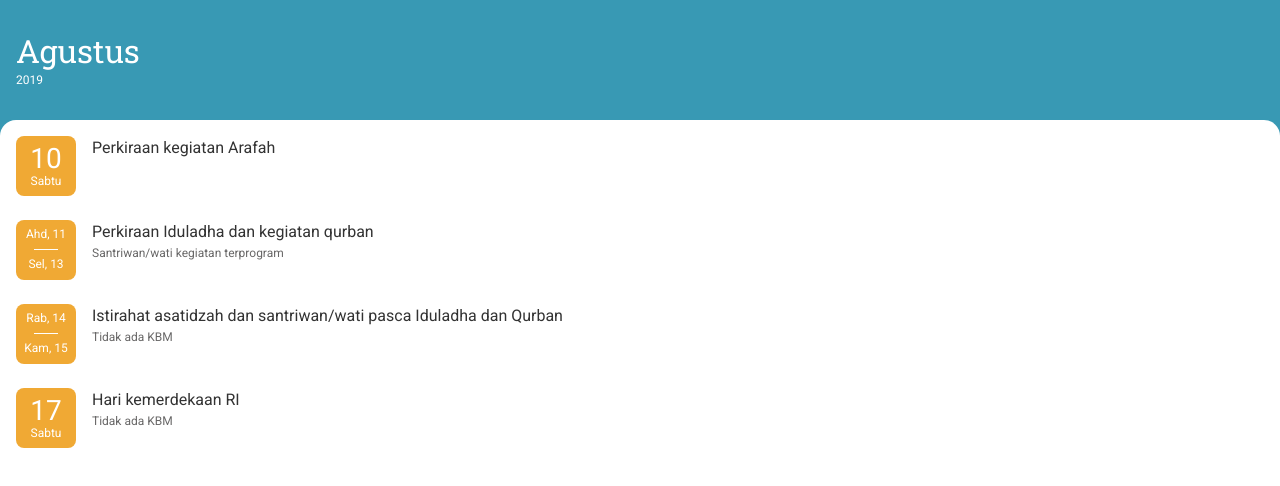
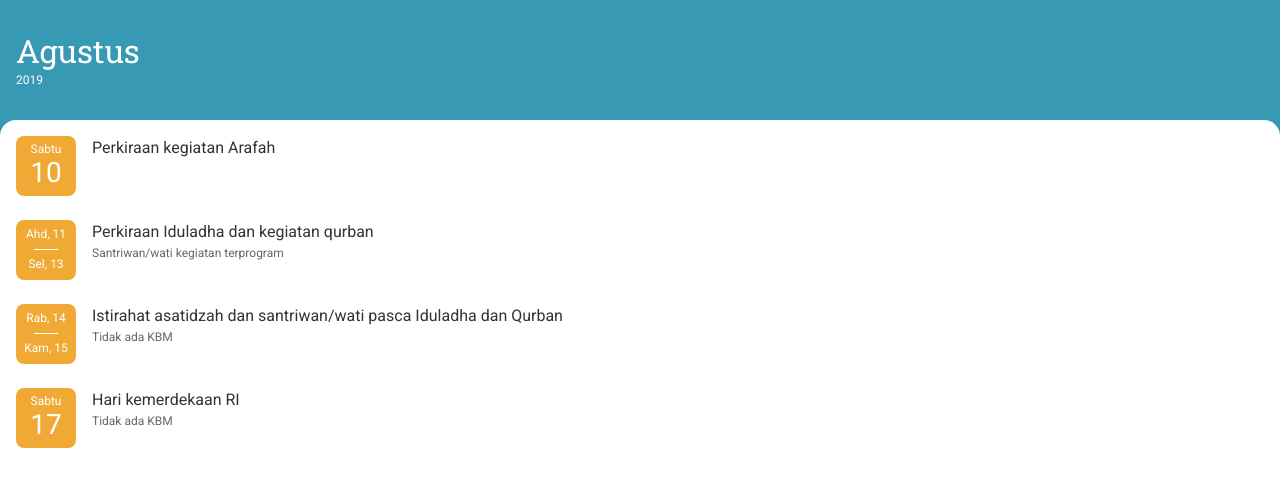
Before and after one commit to miftahafina/kaldik, a React (Create React App) app: page / in a window 1280 px wide. Both pictures are taken after a click on the element "Agustus". Shown: the top 486 px of the page. Built offline with nearby package versions, Linux system fonts and the light colour scheme.

Commit message:
Move day position, and change lang to id

```diff
--- a/public/index.html
+++ b/public/index.html
@@ -1,5 +1,5 @@
 <!DOCTYPE html>
-<html lang="en">
+<html lang="id">
   <head>
     <meta charset="utf-8" />
     <link rel="icon" href="%PUBLIC_URL%/favicon.ico" />
--- a/src/Components/Agenda/Agenda.jsx
+++ b/src/Components/Agenda/Agenda.jsx
@@ -25,7 +25,7 @@ const Agenda = (props) => {
       if (multiMonth) {
         return (
           <Fragment>
-            <div className="agenda-day">
+            <div className="agenda-day-sm">
               {dayIndo(agenda.begin.getDay())}
             </div>
             <div className="agenda-date-begin">
@@ -33,7 +33,7 @@ const Agenda = (props) => {
             </div>
 
             <div className="agenda-date-divider"></div>
-            <div className="agenda-day">
+            <div className="agenda-day-sm">
               {dayIndo(agenda.end.getDay())}
             </div>
             <div className="agenda-date-end">
@@ -60,11 +60,11 @@ const Agenda = (props) => {
     } else {
       return (
         <Fragment>
+          <div className="agenda-day">
+            {dayIndo(agenda.begin.getDay())}
+          </div>
           <div className="agenda-date">
             {agenda.begin.getDate()}
-          </div>
-          <div className="agenda-month">
-            {dayIndo(agenda.begin.getDay())}
           </div>
         </Fragment>
       );
--- a/src/index.css
+++ b/src/index.css
@@ -140,8 +140,12 @@ body {
   justify-content: center;
 }
 
+.agenda-day-sm {
+  font-size: 9px;
+}
+
 .agenda-day {
-  font-size: 9px;
+  font-size: 12px;
 }
 
 .agenda-date {
@@ -151,7 +155,6 @@ body {
 .agenda-month {
   font-size: 12px;
 }
-
 
 .agenda-date-begin {
   font-size: 12px;
```
